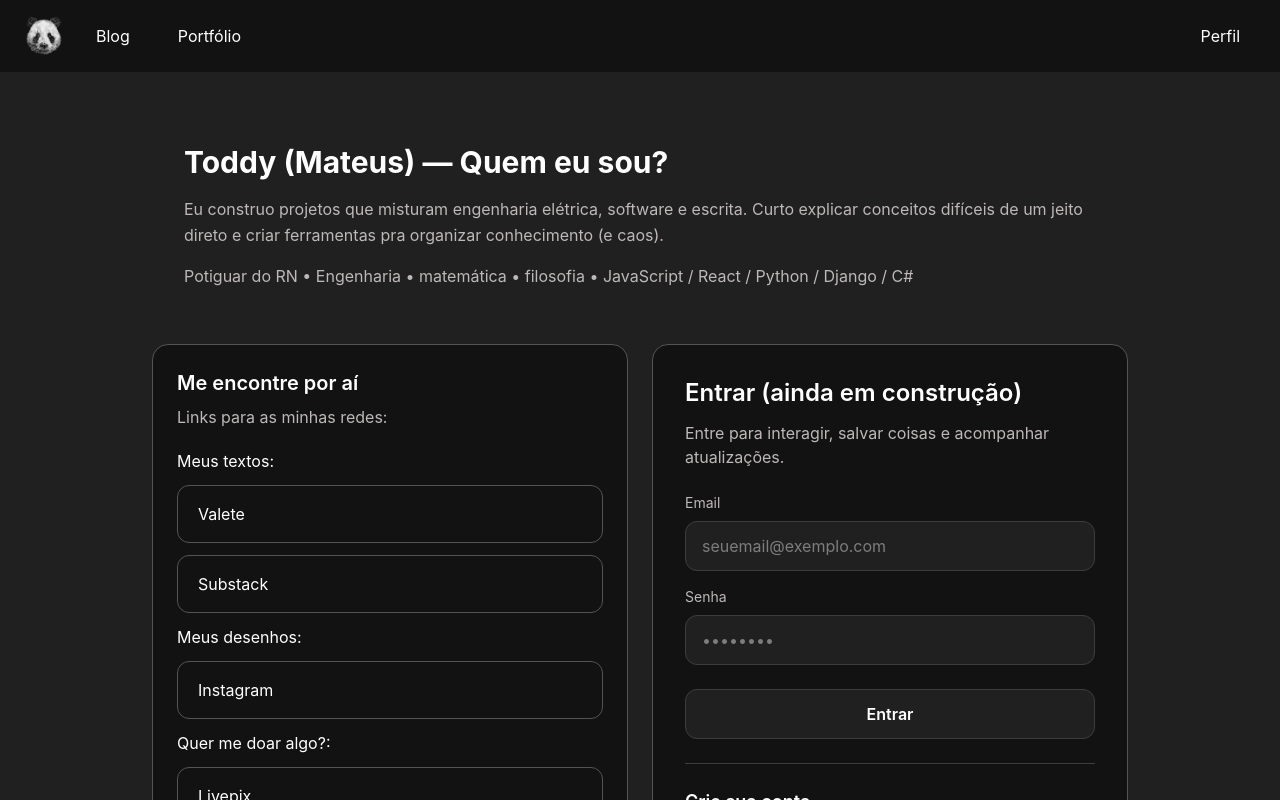
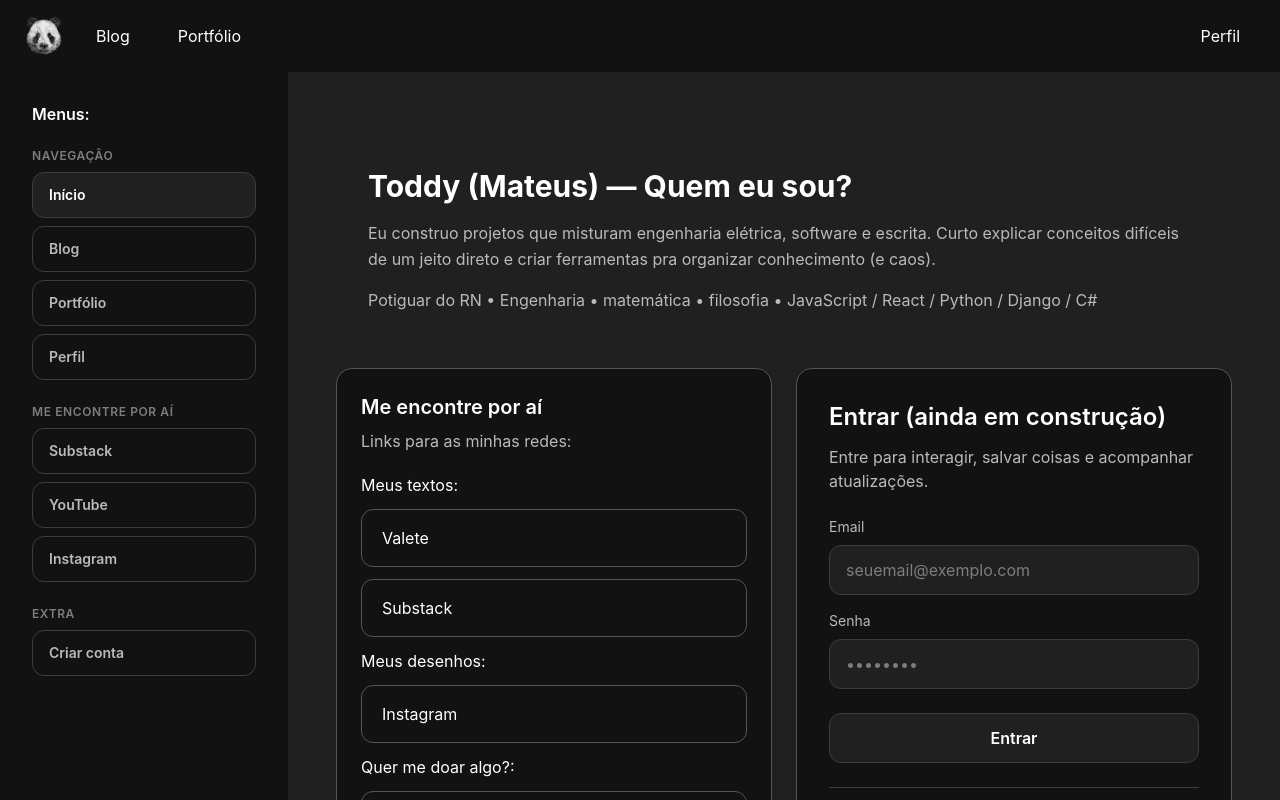
Before and after one commit to ToddynhoVT9/SiteToddy, a React (Vite) app: page / in a window 1280 px wide. Shown: the top 800 px of the page. Built offline with nearby package versions, Linux system fonts and the light colour scheme.

Commit message:
sidebar add

```diff
--- a/src/App.jsx
+++ b/src/App.jsx
@@ -1,5 +1,6 @@
 import { Routes, Route } from "react-router-dom";
 import Navbar from "./components/NavBar";
+import Sidebar from "./components/Sidebar";
 
 import Home from "./pages/home";
 import Profile from "./pages/profile";
@@ -9,9 +10,22 @@ import Signup from "./pages/singUp";
 
 export default function App() {
   return (
-    <div className="min-h-screen bg-[#202020]">
+    <div className="min-h-screen bg-[#202020] flex flex-col">
+      {/* Navbar fixa no topo estruturalmente */}
       <Navbar />
 
+      {/* Área abaixo da navbar */}
+      <div className="flex flex-1">
+        {/* Sidebar */}
+        <aside className="hidden lg:block w-72 bg-[#121212]">
+          <div className="h-full p-4">
+            <Sidebar />
+          </div>
+        </aside>
+
+        {/* Conteúdo */}
+        <main className="flex-1">
+          <div className="mx-auto w-full max-w-7xl px-6 py-6">
             <Routes>
               <Route path="/" element={<Home />} />
               <Route path="/blog" element={<Blog />} />
@@ -20,5 +34,8 @@ export default function App() {
               <Route path="/signup" element={<Signup />} />
             </Routes>
           </div>
+        </main>
+      </div>
+    </div>
   );
 }
--- /dev/null
+++ b/src/components/Sidebar.jsx
@@ -0,0 +1,82 @@
+import { NavLink } from "react-router-dom";
+//import logo from "../assets/logo.png";
+
+function Section({ title, children }) {
+  return (
+    <section className="grid gap-2">
+      <p className="text-xs font-semibold tracking-wider text-[#7d7d7d]">
+        {title}
+      </p>
+      <div className="grid gap-2">{children}</div>
+    </section>
+  );
+}
+
+function SideNavItem({ to, label }) {
+  return (
+    <NavLink
+      to={to}
+      className={({ isActive }) =>
+        `rounded-xl border border-[#3d3d3d] px-4 py-3 text-sm font-semibold transition
+         ${
+           isActive
+             ? "bg-[#202020] text-white"
+             : "bg-[#121212] text-[#beb8b8] hover:bg-[#3d3d3d] hover:text-white"
+         }`
+      }
+    >
+      {label}
+    </NavLink>
+  );
+}
+
+function ExternalItem({ href, label }) {
+  return (
+    <a
+      href={href}
+      target="_blank"
+      rel="noreferrer"
+      className="rounded-xl border border-[#3d3d3d] bg-[#121212] px-4 py-3 text-sm font-semibold text-[#beb8b8] transition hover:bg-[#3d3d3d] hover:text-white"
+    >
+      {label}
+    </a>
+  );
+}
+
+export default function Sidebar() {
+  return (
+    <div className="grid gap-6 rounded-2xl bg-[#121212] p-4 text-white">
+      <div className="flex items-center gap-3">
+        <div className="leading-tight">
+          <p className="font-semibold">Menus:</p>
+        </div>
+      </div>
+
+      <Section title="NAVEGAÇÃO">
+        <SideNavItem to="/" label="Início" />
+        <SideNavItem to="/blog" label="Blog" />
+        <SideNavItem to="/portfolio" label="Portfólio" />
+        <SideNavItem to="/profile" label="Perfil" />
+      </Section>
+
+      <Section title="ME ENCONTRE POR AÍ">
+        <ExternalItem
+          href="https://substack.com/@toddynhovt"
+          label="Substack"
+        />
+        <ExternalItem
+          href="https://www.youtube.com/@toddynhoVT"
+          label="YouTube"
+        />
+        <ExternalItem
+          href="https://www.instagram.com/toddynho_vt/"
+          label="Instagram"
+        />
+      </Section>
+
+      <Section title="EXTRA">
+        <SideNavItem to="/signup" label="Criar conta" />
+      </Section>
+    </div>
+  );
+}
```
Lines whose indentation alone changed are shown as unchanged.
